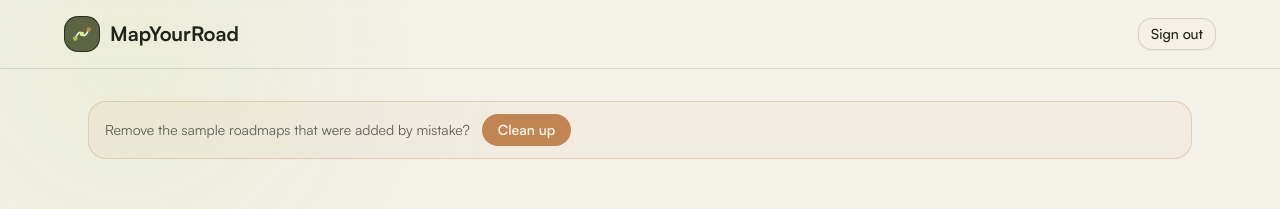
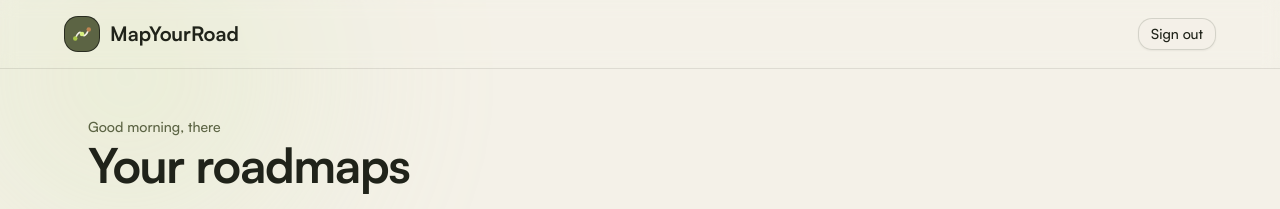
Before and after one commit to sreyashp07/MapYourRoad, a Next.js app: page /dashboard in a window 1280 px wide. Shown: the top 209 px of the page. Built offline with nearby package versions, Linux system fonts and the light colour scheme; no server answers.

Commit message:
chore(dashboard): remove temporary cleanup button after use

```diff
--- a/src/app/dashboard/page.tsx
+++ b/src/app/dashboard/page.tsx
@@ -2,7 +2,6 @@ import { auth, signOut } from "@/auth";
 import { Logo } from "@/components/brand/logo";
 import { Button } from "@/components/ui/button";
 import { DashboardClient } from "@/components/dashboard/dashboard-client";
-import { CleanupButton } from "@/components/dashboard/cleanup-button";
 import { listRoadmaps } from "@/features/roadmaps/actions";
 
 export const metadata = { title: "Dashboard" };
@@ -21,7 +20,6 @@ export default async function DashboardPage() {
 
   return (
     <div className="bg-cream relative min-h-screen overflow-hidden">
-      {/* soft soothing ambient */}
       <div className="pointer-events-none absolute inset-0 overflow-hidden">
         <div
           className="aurora top-[-18%] left-[-12%] h-[520px] w-[520px]"
@@ -61,9 +59,6 @@ export default async function DashboardPage() {
       </header>
 
       <div className="relative">
-        <div className="mx-auto max-w-6xl px-4 pt-8 sm:px-6">
-          <CleanupButton />
-        </div>
         <DashboardClient
           name={name}
           roadmaps={roadmaps}
--- a/src/components/dashboard/cleanup-button.tsx
+++ /dev/null
@@ -1,33 +0,0 @@
-"use client";
-
-import { useState, useTransition } from "react";
-import { useRouter } from "next/navigation";
-import { cleanupSeeded } from "@/features/community/cleanup-action";
-
-export function CleanupButton() {
-  const [pending, startTransition] = useTransition();
-  const [msg, setMsg] = useState("");
-  const router = useRouter();
-
-  return (
-    <div className="border-clay/30 bg-clay/5 mb-6 flex items-center gap-3 rounded-2xl border px-4 py-3">
-      <p className="text-ink/70 text-sm">
-        Remove the sample roadmaps that were added by mistake?
-      </p>
-      <button
-        onClick={() =>
-          startTransition(async () => {
-            const res = await cleanupSeeded();
-            setMsg(res.ok ? `Removed ${res.deleted}` : (res.error ?? "Failed"));
-            router.refresh();
-          })
-        }
-        disabled={pending}
-        className="bg-clay text-cream rounded-full px-4 py-1.5 text-sm font-semibold hover:opacity-90"
-      >
-        {pending ? "Cleaning…" : "Clean up"}
-      </button>
-      {msg && <span className="text-ink/50 text-sm">{msg}</span>}
-    </div>
-  );
-}
--- a/src/features/community/cleanup-action.ts
+++ /dev/null
@@ -1,32 +0,0 @@
-"use server";
-
-import { revalidatePath } from "next/cache";
-import { auth } from "@/auth";
-import { dbConnect } from "@/lib/db/mongoose";
-import Roadmap from "@/models/Roadmap";
-
-const SEED_TITLES = [
-  "Frontend Engineering",
-  "Machine Learning",
-  "DSA Mastery",
-  "System Design",
-  "Deep Learning",
-  "DevOps & Cloud",
-  "Cybersecurity",
-];
-
-// Removes the accidentally-seeded sample roadmaps from the current user.
-export async function cleanupSeeded() {
-  const session = await auth();
-  if (!session?.user?.id) return { ok: false, error: "Sign in first." };
-
-  await dbConnect();
-  const res = await Roadmap.deleteMany({
-    owner: session.user.id,
-    ownerName: "MapYourRoad Team",
-    title: { $in: SEED_TITLES },
-  });
-
-  revalidatePath("/dashboard");
-  return { ok: true, deleted: res.deletedCount ?? 0 };
-}
```
